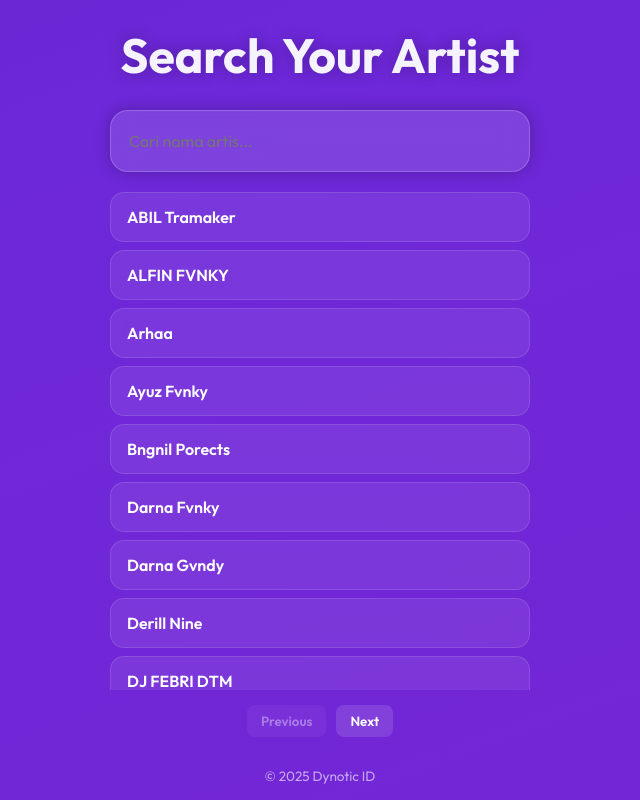
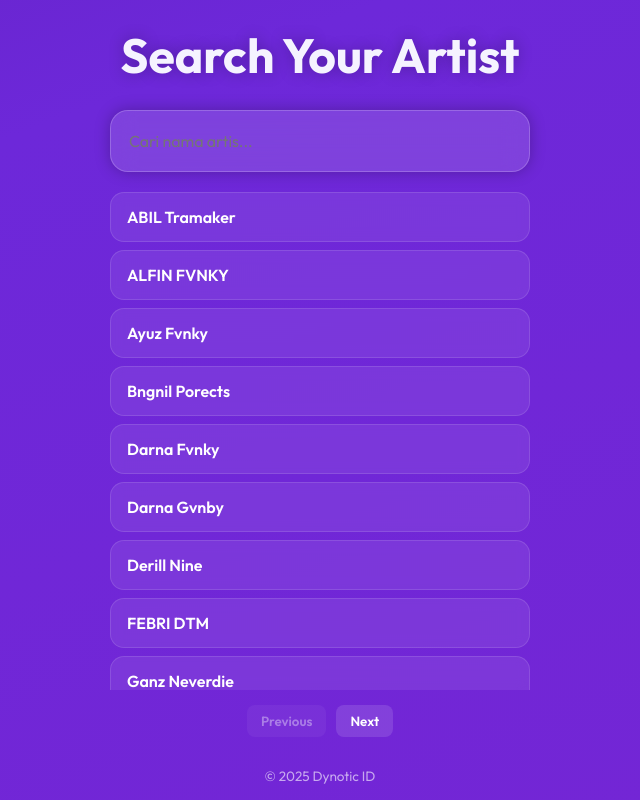
Before and after one commit to dynoticid/smartlink, a plain HTML site: page index.html in a window 1280 px wide. Shown: the whole page, without its empty margins (320-960 px from the left). Drawn offline with Linux system fonts and the light colour scheme.

Commit message:
index.html

```diff
--- a/index.html
+++ b/index.html
@@ -50,31 +50,25 @@ footer{padding:15px 10px;font-size:0.85rem;color: rgba(255,255,255,0.6);text-ali
 let artists = [
 "ABIL Tramaker",
 "ALFIN FVNKY",
-"Arhaa",
 "Ayuz Fvnky",
 "Bngnil Porects",
 "Derill Nine",
 "Darna Fvnky",
-"Darna Gvndy",  // link khusus
-"DJ FEBRI DTM",
-"Evanias",
-"FajarFvnky",
+"Darna Gvnby",  // link khusus
+"FEBRI DTM",
 "Ganz Neverdie",
 "HAMXZTEEN",
-"Hery Fvnky",
 "Hndra SOPAN",
 "ILHAM RMX SG",
 "Ilham Sopan Rmx",
 "Itsme Ilham",
 "Itsmeards",
 "Iyanz`Wolf",
-"Malumbi",
 "Riski Sumatra",
 "Refan SFX",
 "Shraa NeverDIE",
 "SRVLR RMX",
 "SUKAPARTY",
-"Vallen Umbu",
 "XDYNZ",
 "ZANVIR",
 "ZallETM",
@@ -84,7 +78,6 @@ let artists = [
 "heyDarryl",
 "It'smefajar",
 "i5vR",
-"DJ Ryyuu"
 ];
 
 // Urutkan abjad
@@ -112,7 +105,7 @@ function renderArtists(){
   pageItems.forEach(name=>{
     const li = document.createElement('li');
     // Darna Gvndy link khusus
-    const link = name==="Darna Gvndy" ? "https://dynoticid.github.io/darnagvndylink/" : "https://dynoticid.github.io/home/";
+    const link = name==="Darna Gvnby" ? "https://dynoticid.github.io/darnagvndylink/" : "https://dynoticid.github.io/home/";
     li.innerHTML = `<a href="${link}" target="_blank">${name}</a>`;
     artistList.appendChild(li);
     requestAnimationFrame(()=>li.classList.add('show'));
```
